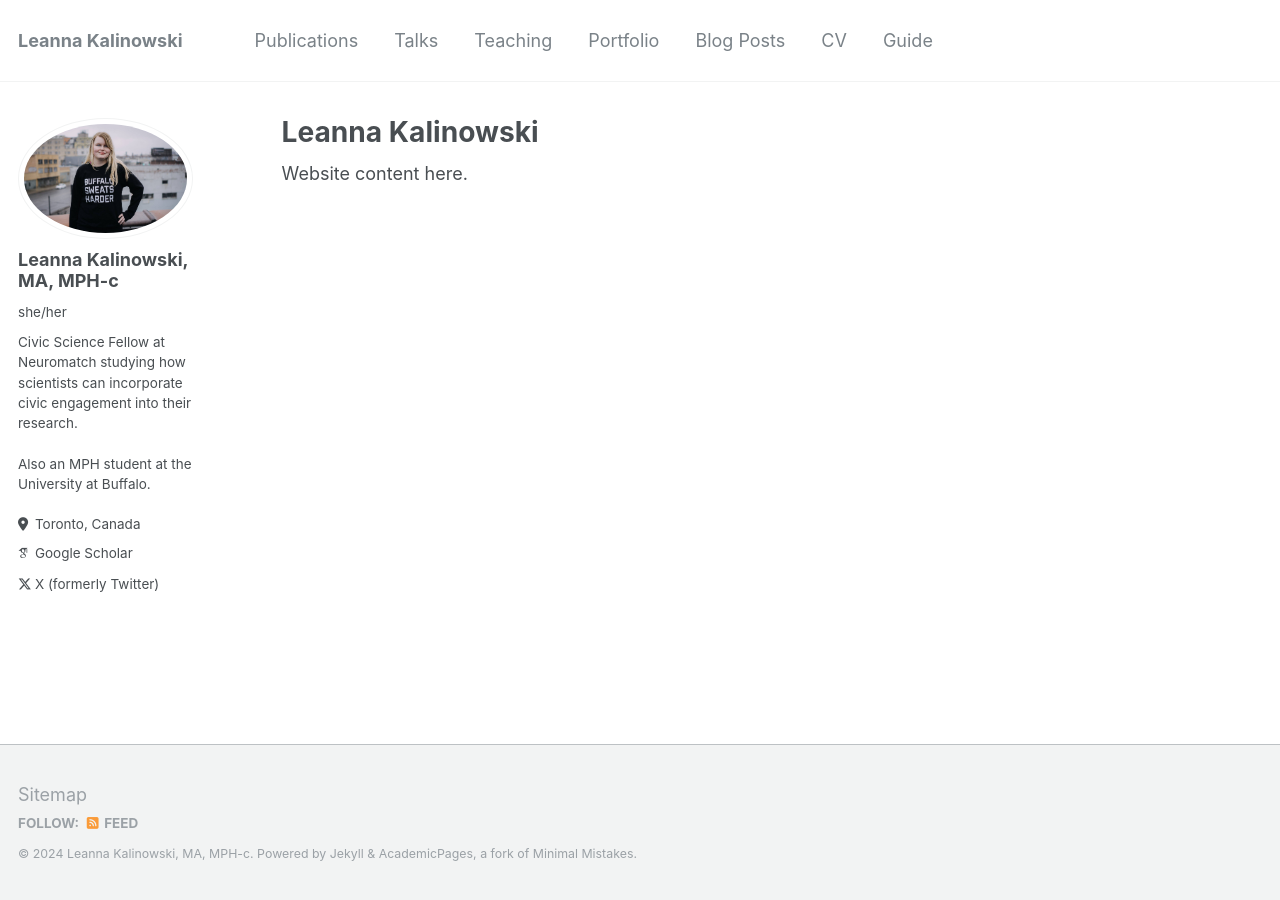
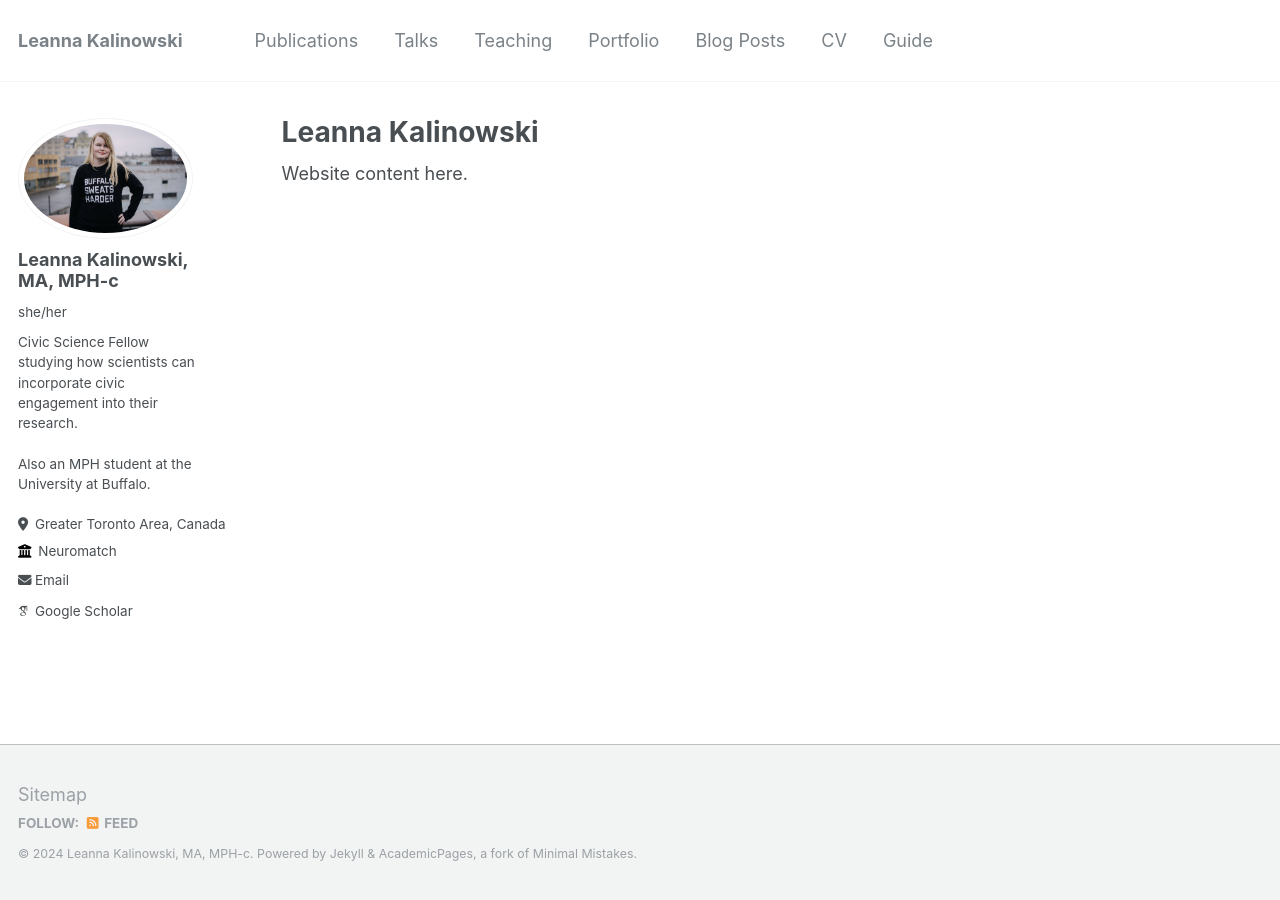
Before and after one commit to leannakalinowski/leannakalinowski.github.io, a Jekyll site: the page built from _pages/about.md, in a window 1280 px wide. Built offline with Jekyll 4.4.1, drawn with Linux system fonts in a browser that asks for light colours; some web fonts are replaced.

Commit message:
Update _config.yml

```diff
--- a/_config.yml
+++ b/_config.yml
@@ -24,11 +24,11 @@ author:
   avatar           : "LKalinowski Headshot.jpg"
   name             : "Leanna Kalinowski, MA, MPH-c"
   pronouns         : "she/her"
-  bio              : "Civic Science Fellow at Neuromatch studying how scientists can incorporate civic engagement into their research. <br> <br> Also an MPH student at the University at Buffalo."
-  location         : "Toronto, Canada"
-  employer         : # "Neuromatch"
+  bio              : "Civic Science Fellow studying how scientists can incorporate civic engagement into their research. <br> <br> Also an MPH student at the University at Buffalo."
+  location         : "Greater Toronto Area, Canada"
+  employer         : "Neuromatch"
   uri              : # URL
-  email            : # "leanna.kalinowski@neuromatch.io"
+  email            : "leannakalinowski@gmail.com"
 
   # Academic websites
   googlescholar    : "https://scholar.google.com/citations?user=NfQqjyIAAAAJ&hl=en"
@@ -62,7 +62,7 @@ author:
   steam            : # Username
   telegram         : # URL
   tumblr           : # Username
-  twitter          : "leannakal"  # Replace this with your X / Twitter handle
+  twitter          : # "leannakal"  # Replace this with your X / Twitter handle
   vine             : # Username
   weibo            : # Username
   wikipedia        : # Username
```
